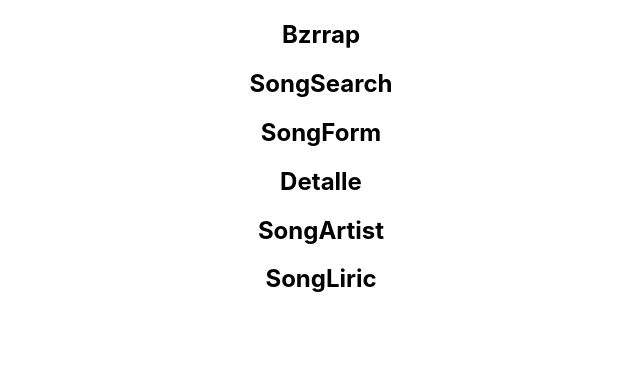
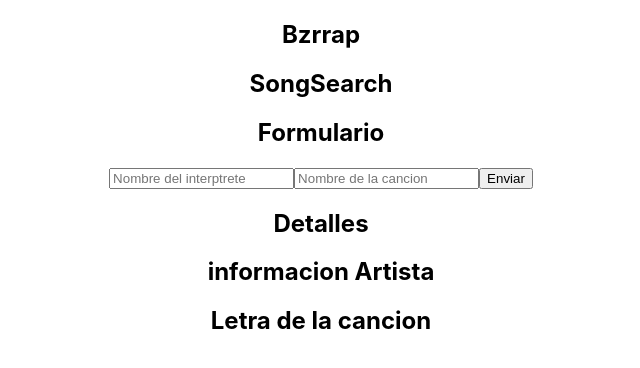
Before and after one commit to ROBERT-Gimenez/Song_Search_App, a React (Create React App) app: page / in a window 1280 px wide. Shown: the top 368 px of the page, without its empty margins (319-959 px from the left). Built offline with nearby package versions, Linux system fonts and the light colour scheme; the HTML template or start-up script is replaced by a standard one.

Commit message:
state methods and methods, added

```diff
--- a/src/components/SongArtist.js
+++ b/src/components/SongArtist.js
@@ -3,7 +3,7 @@
 function SongArtist() {
   return (
     <div>
-        <h2>SongArtist</h2>
+        <h2>informacion Artista</h2>
     </div>
   )
 }
--- a/src/components/SongDetail.js
+++ b/src/components/SongDetail.js
@@ -1,13 +1,13 @@
 import React from 'react'
 import SongArtist from './SongArtist'
-import SongLiric from './SongLyric'
+import SongLyric from './SongLyric'
 
 export default function SongDetail({search,lyric,bio}) {
   return (
     <div>
-        <h2>Detalle</h2>
+        <h2>Detalles</h2>
         <SongArtist/>
-        <SongLiric/>
+        <SongLyric/>
     </div>
   )
 }
--- a/src/components/SongForm.js
+++ b/src/components/SongForm.js
@@ -1,9 +1,48 @@
-import React from 'react'
+import React ,{useState} from 'react'
+
+const initialFomr ={
+    artist:"",
+    song:"",
+}
 
 function SongForm({handleSearch}) {
+const [form,setForm] =useState(initialFomr);
+
+const handleChange = (e) => {
+setForm({...form,[e.target.name]:e.target.value});
+}
+
+const handleSubmit = (e) => {
+    e.preventDefault();
+
+    if(!form.artist || !form.song){
+        alert("Datos Incompletos");
+        return
+    }
+
+    handleSearch(form);
+    setForm(initialFomr);
+}
+
   return (
-      <div>
-        <h2>SongForm</h2>
+    <div>
+        <h2>Formulario</h2>
+        <form onSubmit={handleSubmit}>
+            <input
+            type="text"
+            name="artist"
+            placeholder="Nombre del interptrete"
+            onChange={handleChange}
+            value={form.artist}
+            />
+            <input type="text"
+            name="song"
+            placeholder="Nombre de la cancion"
+            onChange={handleChange}
+            value={form.song}
+             />
+            <input type="submit" value="Enviar" />
+        </form>
     </div>
   )
 }
--- a/src/components/SongLyric.js
+++ b/src/components/SongLyric.js
@@ -3,7 +3,7 @@
 function SongLiric() {
   return (
     <div>
-    <h2>SongLiric</h2>
+    <h2>Letra de la cancion</h2>
     </div>
   )
 }
--- a/src/components/SongSearch.js
+++ b/src/components/SongSearch.js
@@ -4,13 +4,14 @@
 import SongForm from './SongForm';
 
 const SongSearch = () => {
-    const [search ,setSearch] = useState(null);
-    const [lyric ,setLyric] = useState(null);
-    const [bio ,setBio] = useState(null);
-    const [loading ,setLoading] = useState(false);
+    const [search,setSearch] = useState(null);
+    const [lyric,setLyric] = useState(null);
+    const [bio,setBio] = useState(null);
+    const [loading,setLoading] = useState(false);
 
     const handleSearch = (data) => {
-        console.log(data)
+        console.log(data);
+        setSearch(data);
     }
 
   return (
```
Also changed, not shown: src/components/helpers/helpHttp.js (added, +57 -0 lines).
